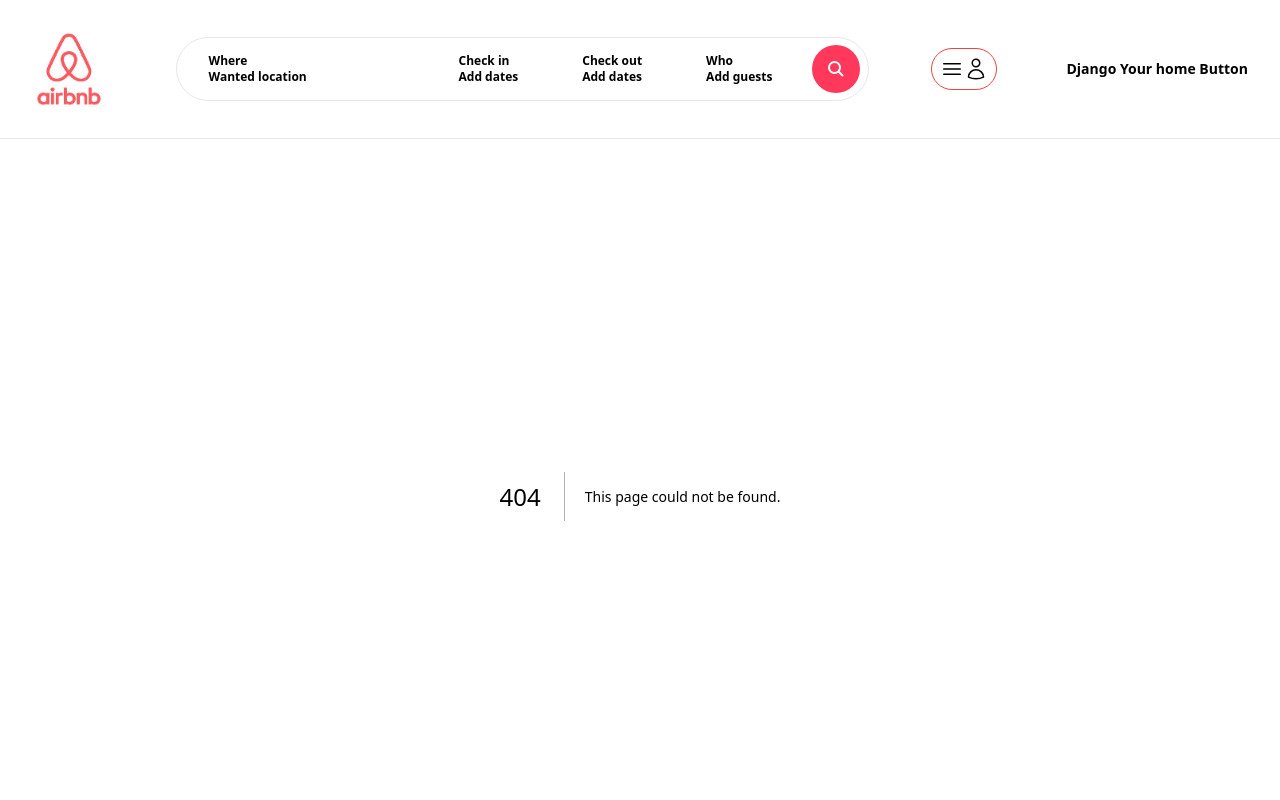
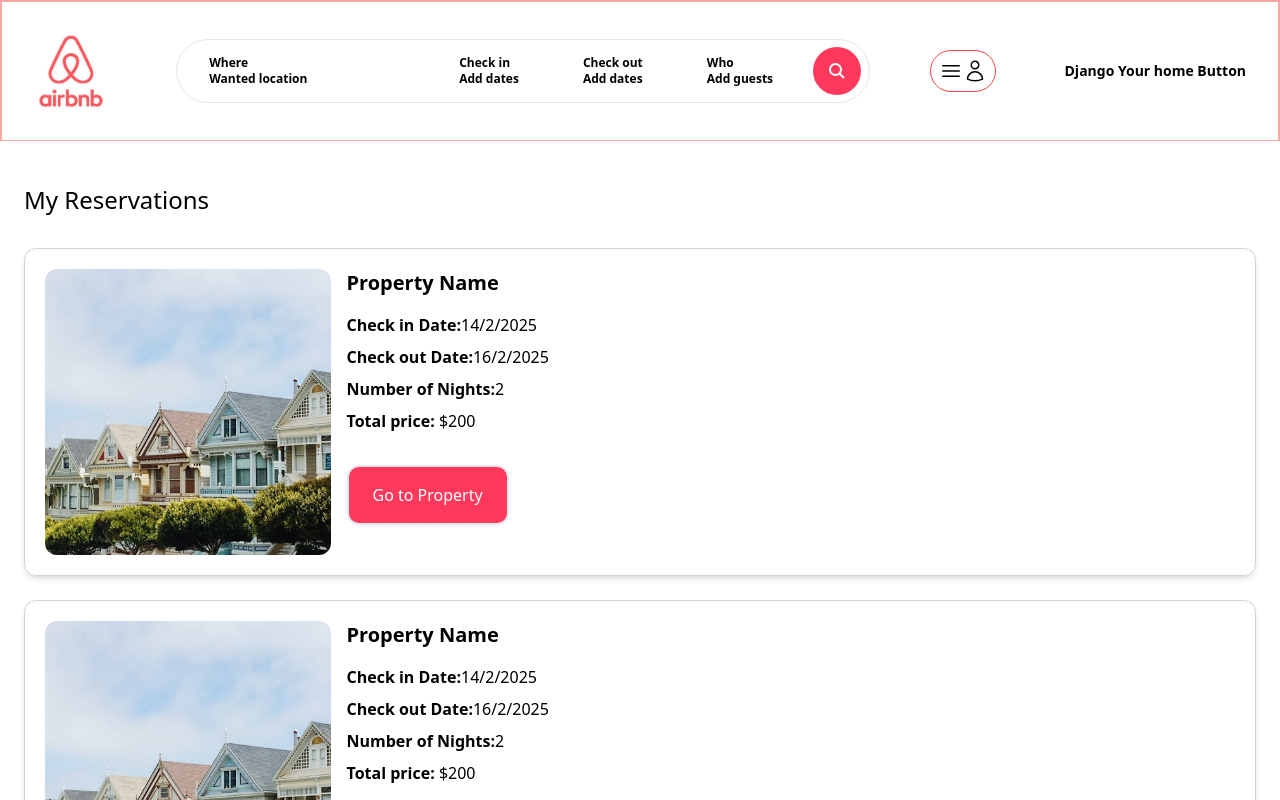
Before and after one commit to mylarmpuran/Django-Deplyment-example, a Next.js app in the folder djangobnb/: page /myreservations in a window 1280 px wide. Before the commit this address had no page. Shown: the top 800 px of the page. Built offline with nearby package versions, Linux system fonts and the light colour scheme.

Commit message:
ConversationalDetail

```diff
--- /dev/null
+++ b/djangobnb/app/components/ContactButton.tsx
@@ -0,0 +1,9 @@
+const ContactButton = () => {
+    return (
+        <div className="mt-6 py-4 px-6 bg-airbnb text-white rounded-xl cursor-pointer hover:bg-airbnb-dark transition">
+            Contact
+            </div>
+    )
+}
+
+export default ContactButton;
--- /dev/null
+++ b/djangobnb/app/components/Inbox/Conversation.tsx
@@ -0,0 +1,13 @@
+
+
+const Conversation = () => {
+    return (
+        <div className="px-6 py-4 cursor-pointer border border-gray-300 rounded-xl">
+                <p className="mb-6 text-xl"> John Doe </p>
+
+                <p className="text-airbnb-dark"> Go to Conversations</p>
+            </div>
+    )
+}
+
+export default Conversation;
--- /dev/null
+++ b/djangobnb/app/components/Inbox/ConversationDetail.tsx
@@ -0,0 +1,45 @@
+
+'use client'
+
+import CustomButton from "../forms/CustomButton";
+
+
+const ConversationDetail = () => {
+    return (
+        <>
+        <div className="max-h-[400] overflow-auto flex flex-col space-y-4">
+            <div className="w-[80%] py-4 px-6 rounded-xl bg-gray-200">
+                <p className="font-bold text-gray-500">John Doe</p>
+
+                <p>laskgf lasjd faslkjf lkasjdflakasldf</p>
+
+            </div>
+
+            <div className="w-[80%] ml-[20%] py-4 px-6 rounded-xl bg-blue-200">
+                <p className="font-bold text-gray-500">Puran Kumar</p>
+
+                <p>laskgf lasjd faslkjf lkasjdflakasldf</p>
+
+            </div>
+
+        </div>
+
+        <div className="mt-4 py-4 px-6 flex border border-gray-300 space-x-4 rounded-xl">
+
+            <input
+                type="text"
+                placeholder="type  your message..."
+                className="w-full p-2 bg-gray-200 rounded-xl"
+                />
+
+                <CustomButton
+                 label ="Send"
+                 onClick = {() => console.log("Clicked")}
+                 className="w-[100px]"/>
+        </div>
+
+        </>
+    )
+}
+
+export default ConversationDetail;
--- /dev/null
+++ b/djangobnb/app/components/forms/CustomButton.tsx
@@ -0,0 +1,18 @@
+interface CustomButtonProps {
+    label: string
+    className?:string
+    onClick: () => void;
+}
+
+
+const CustomButton: React.FC<CustomButtonProps> = ({label, onClick, className}) => {
+    return (
+        <div
+            onClick = { onClick }
+            className={`w-full py-4 bg-airbnb hover:bg-airbnb-dark rounded-xl text-center text-white rtransition cursor-pointer ${className}`}>
+            {label}
+        </div>
+    )
+}
+
+export default CustomButton;
--- a/djangobnb/app/components/navbar/Navbar.tsx
+++ b/djangobnb/app/components/navbar/Navbar.tsx
@@ -7,7 +7,7 @@ import AddPropertyButton from "./AddPropertyButton"
 
 const Navbar = () => {
     return (
-        <nav className="w-full max-h-40 fixed top-0 left-0 py-6 border-b bg-white z-10">
+        <nav className="w-full max-h-40 fixed top-0 left-0 py-6 border-b bg-white z-10 border-2 border-red-300">
             <div className="max-w-[1500px] mx-auto px-6">
                 <div className="flex justify-between items-center">
                     <Link href="/" >
--- /dev/null
+++ b/djangobnb/app/inbox/[id]/page.tsx
@@ -0,0 +1,12 @@
+import ConversationDetail from "@/app/components/Inbox/ConversationDetail";
+
+const ConversationPage = () => {
+    return (
+        <main className="max-w-[1500px] mx-auto px-6 pb-6">
+            <ConversationDetail/>
+        </main>
+    )
+}
+
+
+export default ConversationPage;
--- /dev/null
+++ b/djangobnb/app/inbox/page.tsx
@@ -0,0 +1,17 @@
+import Conversation from "../components/Inbox/Conversation";
+
+const InboxPage = () => {
+    return (
+     <main className=" max-w-[1500px] mx-auto px-6 pb-6 space-y-6">
+            <h1 className="my-6 text-2xl">Inbox</h1>
+
+            <Conversation/>
+            <Conversation/>
+            <Conversation/>
+            <Conversation/>
+
+        </main>
+)
+}
+
+export default InboxPage;
--- /dev/null
+++ b/djangobnb/app/landlords/[id]/page.tsx
@@ -0,0 +1,36 @@
+import ContactButton from "@/app/components/ContactButton";
+import Image from "next/image";
+import PropertyList from "@/app/components/properties/PropertyList";
+
+const LandlordDetailPage = () => {
+    return (
+        <main className="max-w-[1500px] mx-auto px-6 pb-6">
+            <div className="grid grid-cols-1 md:grid-cols-4 gap-4">
+                <aside className="col-span-1 mb-4">
+                    <div className="flex flex-col items-center p-6 rounded-xl border border-gray-300 shadow-xl">
+                            <Image
+                                src="/profile_pic_1.jpeg"
+                                width={200}
+                                height={200}
+                                alt="Landlord name"
+                                className="rounded-full"
+
+                            />
+                            <h1 className="mt-6 text-2xl">Landlord name</h1>
+                            <ContactButton/>
+                    </div>
+
+                </aside>
+
+                <div className="col-span-3 pl-0 md:pl-6">
+
+                  <div className="grid grid-cols-1 md:grid-cols-3 lg:grid-cols-5 gap-6">
+                    <PropertyList/>
+                </div>
+                </div>
+            </div>
+        </main>
+    )
+}
+
+export default LandlordDetailPage;
--- a/djangobnb/app/layout.tsx
+++ b/djangobnb/app/layout.tsx
@@ -31,7 +31,7 @@ export default function RootLayout({
       >
         <Navbar/>
 
-        <div className="pt-24">
+        <div className="pt-40">
               {children}
           </div>
 
--- /dev/null
+++ b/djangobnb/app/myproperties/page.tsx
@@ -0,0 +1,18 @@
+import Image from "next/image";
+import PropertyList from "../components/properties/PropertyList";
+
+const MyProperties = () => {
+    return (
+        <main className="max-w-[1500px] mx-auto px-6 pb-6">
+
+            <h1 className="mt-6 pb-2 text-2xl">My Properties</h1>
+
+            <div className="grid grid-cols-1 md:grid-cols-3 gap-6">
+                <PropertyList/>
+            </div>
+
+            </main>
+)
+}
+
+export default MyProperties;
--- /dev/null
+++ b/djangobnb/app/myreservations/page.tsx
@@ -0,0 +1,62 @@
+import Image from "next/image";
+
+const MyReservationPage = () => {
+    return (
+        <main className="max-w-[1500px] mx-auto px-6 pb-6">
+
+            <h1 className="mt-6 pb-2 text-2xl">My Reservations</h1>
+
+            <div className="space-y-4">
+         <div className="p-5 my-6 grid grid-col-1 md:grid-cols-4 gap-4 shadow-md border border-gray-300 rounded-xl">
+                        <div className="col-span-1">
+                            <div className="relative cursor-pointer overflow-hidden aspect-square rounded-xl">
+                                <Image
+                                    fill
+                                    src="/House_1.jpeg"
+                                    className="hover:scale-110 object-cover transition h-full w-full"
+                                    alt="house for sale"
+
+                                />
+                            </div>
+                        </div>
+
+                        <div className="col-span-1 md:col-span-3">
+                                <h2 className="mb-4 font-bold text-xl">Property Name</h2>
+                                <p className="mb-2"><strong>Check in Date:</strong>14/2/2025</p>
+                                <p className="mb-2"><strong>Check out Date:</strong>16/2/2025</p>
+                                <p className="mb-2"><strong>Number of Nights:</strong>2</p>
+                                <p className="mb-2"><strong>Total price:</strong> $200</p>
+                                <div className="mt-6 cursor-pointer inline-block py-4 px-6 bg-airbnb text-white border-2 rounded-xl hover:bg-airbnb-dark transition ">Go to Property</div>
+                        </div>
+
+                    </div>
+
+                    <div className="p-5 my-6 grid grid-col-1 md:grid-cols-4 gap-4 shadow-md border border-gray-300 rounded-xl">
+                        <div className="col-span-1">
+                            <div className="relative cursor-pointer overflow-hidden aspect-square rounded-xl">
+                                <Image
+                                    fill
+                                    src="/House_1.jpeg"
+                                    className="hover:scale-110 object-cover transition h-full w-full"
+                                    alt="house for sale"
+
+                                />
+                            </div>
+                        </div>
+
+                        <div className="col-span-1 md:col-span-3">
+                                <h2 className="mb-4 font-bold text-xl">Property Name</h2>
+                                <p className="mb-2"><strong>Check in Date:</strong>14/2/2025</p>
+                                <p className="mb-2"><strong>Check out Date:</strong>16/2/2025</p>
+                                <p className="mb-2"><strong>Number of Nights:</strong>2</p>
+                                <p className="mb-2"><strong>Total price:</strong> $200</p>
+                                <div className="mt-6 cursor-pointer inline-block py-4 px-6 bg-airbnb text-white border-2 rounded-xl hover:bg-airbnb-dark transition ">Go to Property</div>
+                        </div>
+
+                    </div>
+            </div>
+        </main>
+    )
+}
+
+export default MyReservationPage;
--- a/djangobnb/app/properties/[id]/page.tsx
+++ b/djangobnb/app/properties/[id]/page.tsx
@@ -4,7 +4,7 @@ import Image from "next/image";
 
 const PropertyDetailPage = () => {
     return (
-            <main className="max-w-[1500px] mx-auto px-6 mt-11 pb-10">
+            <main className="max-w-[1500px] mx-auto px-6 pb-10">
                 <div className="w-full h-[64vh] overflow-hidden rounded-xl relative">
                     <Image
                         fill
```
